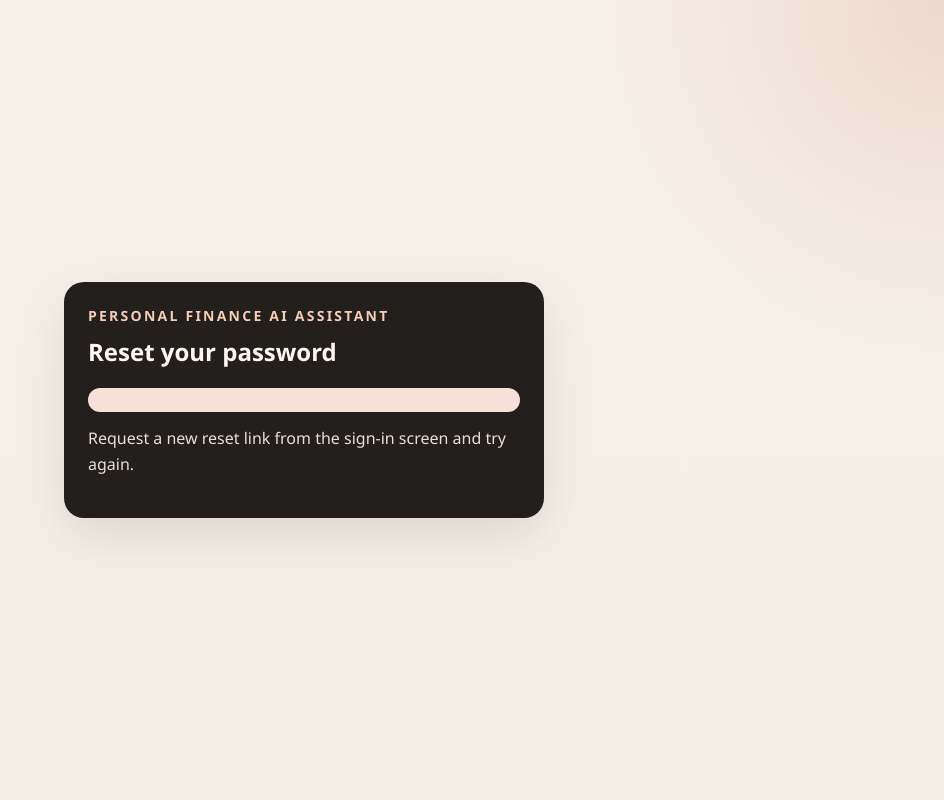
After one commit to mren08/Personal-Finance-Assistant, a Flask app: template templates/reset_password.html in a window 1280 px wide. The commit adds this page. Shown: the whole page, without its empty margins (336-1280 px from the left). Run offline with Flask 3, Linux system fonts and the light colour scheme; the template is opened without the code that fills it, so the values that code supplies are empty.

Commit message:
feat: add email-based password reset flow

```diff
--- a/app.py
+++ b/app.py
@@ -16,6 +16,7 @@ from agent_service import AgentService, FALLBACK_REPLY, build_openai_llm_client
 from coach import OverspendingCoach
 from csv_parser import CategorizedTransaction, StatementCsvParser
 from financial_state import build_monthly_summary
+from mailer import build_password_reset_mailer
 from recurrence import RecurringExpenseAnalyzer
 from recommender import BudgetRecommender
 from storage import Storage
@@ -888,6 +889,7 @@ def create_app() -> Flask:
     app.secret_key = os.getenv("SECRET_KEY", "dev-secret")
     app.config["storage"] = Storage(os.getenv("APP_DB_PATH", "budget_app.db"))
     app.config["coach"] = OverspendingCoach()
+    app.config["password_reset_mailer"] = build_password_reset_mailer(app)
 
     def get_storage() -> Storage:
         return current_app.config["storage"]
@@ -1130,10 +1132,7 @@ def create_app() -> Flask:
     @app.route("/forgot-password", methods=["POST"])
     def forgot_password():
         email = request.form.get("email", "").strip()
-        new_password = request.form.get("new_password", "")
-        try:
-            get_storage().update_password(email, new_password)
-        except ValueError as exc:
+        if not email:
             return (
                 render_template(
                     "index.html",
@@ -1142,11 +1141,63 @@ def create_app() -> Flask:
                     user=None,
                     profile=None,
                     auth_notice=None,
-                    auth_error=str(exc),
-                    auth_mode="login",
+                    auth_error="Email is required.",
+                    auth_mode="forgot_password",
                 ),
                 400,
             )
+        payload = get_storage().create_password_reset_token(email)
+        if payload:
+            reset_url = url_for("reset_password", token=payload["token"], _external=False)
+            current_app.config["password_reset_mailer"].send_password_reset_email(payload["email"], reset_url)
+        session["auth_notice"] = "If that account exists, a reset link has been sent."
+        return redirect(url_for("index"))
+
+    @app.route("/reset-password/<token>", methods=["GET", "POST"])
+    def reset_password(token: str):
+        token_record = get_storage().get_password_reset_token(token)
+        if not token_record:
+            return (
+                render_template(
+                    "reset_password.html",
+                    token_valid=False,
+                    token=token,
+                    error="Reset link is invalid or expired.",
+                ),
+                400,
+            )
+
+        if request.method == "GET":
+            return render_template(
+                "reset_password.html",
+                token_valid=True,
+                token=token,
+            )
+
+        new_password = request.form.get("new_password", "")
+        confirm_password = request.form.get("confirm_password", "")
+        if not new_password:
+            return (
+                render_template(
+                    "reset_password.html",
+                    token_valid=True,
+                    token=token,
+                    error="New password is required.",
+                ),
+                400,
+            )
+        if new_password != confirm_password:
+            return (
+                render_template(
+                    "reset_password.html",
+                    token_valid=True,
+                    token=token,
+                    error="Passwords do not match.",
+                ),
+                400,
+            )
+
+        get_storage().reset_password_with_token(token, new_password)
         session["auth_notice"] = "Password updated. Sign in with your new password."
         return redirect(url_for("index"))
 
--- /dev/null
+++ b/templates/reset_password.html
@@ -0,0 +1,122 @@
+<!doctype html>
+<html lang="en">
+<head>
+  <meta charset="UTF-8">
+  <meta name="viewport" content="width=device-width, initial-scale=1.0">
+  <title>Reset Password</title>
+  <style>
+    :root {
+      --ink: #1f2937;
+      --muted: #5b6472;
+      --bg: #f3efe6;
+      --card: #fffdf8;
+      --line: #ddd2bf;
+      --accent: #ab3b2f;
+      --shadow: 0 18px 50px rgba(54, 43, 31, 0.12);
+      --radius: 22px;
+    }
+    * { box-sizing: border-box; }
+    body {
+      margin: 0;
+      min-height: 100vh;
+      display: grid;
+      place-items: center;
+      padding: 24px;
+      font-family: "Avenir Next", "Segoe UI", sans-serif;
+      color: var(--ink);
+      background:
+        radial-gradient(circle at top right, rgba(171, 59, 47, 0.13), transparent 24%),
+        linear-gradient(180deg, #f7f1e7 0%, var(--bg) 100%);
+    }
+    .auth-card {
+      width: min(100%, 480px);
+      background: #221f1c;
+      color: #fff7f0;
+      border-radius: 20px;
+      padding: 24px;
+      box-shadow: var(--shadow);
+    }
+    .eyebrow {
+      text-transform: uppercase;
+      font-size: 14px;
+      letter-spacing: 0.16em;
+      color: #f6cdb5;
+      font-weight: 800;
+      margin-bottom: 10px;
+    }
+    h1, p { margin-top: 0; }
+    p { color: #eadfd5; line-height: 1.6; }
+    label {
+      display: block;
+      font-size: 0.88rem;
+      margin-bottom: 5px;
+      color: #f2dbcb;
+    }
+    .form-stack {
+      display: grid;
+      gap: 10px;
+    }
+    input {
+      width: 100%;
+      font: inherit;
+      border-radius: 14px;
+      padding: 12px 14px;
+    }
+    input {
+      border: 1px solid var(--line);
+      background: #fff;
+    }
+    button {
+      width: 100%;
+      font: inherit;
+      border-radius: 14px;
+      padding: 12px 14px;
+      border: 0;
+      cursor: pointer;
+      background: var(--accent);
+      color: white;
+      font-weight: 700;
+    }
+    .auth-feedback {
+      border-radius: 14px;
+      padding: 12px 14px;
+      margin-bottom: 14px;
+      font-size: 0.92rem;
+      background: #f7dfda;
+      color: #7d281f;
+    }
+    .token-hint {
+      font-size: 0.82rem;
+      color: #cbb7a8;
+      word-break: break-all;
+    }
+  </style>
+</head>
+<body>
+  <section class="auth-card">
+    <div class="eyebrow">Personal Finance AI Assistant</div>
+    <h1>Reset your password</h1>
+    {% if token_valid %}
+      {% if error %}
+        <div class="auth-feedback">{{ error }}</div>
+      {% endif %}
+      <p>Choose a new password for your account and confirm it below.</p>
+      <form class="form-stack" method="post" action="/reset-password/{{ token }}">
+        <div>
+          <label for="new-password">New password</label>
+          <input id="new-password" name="new_password" type="password" required>
+        </div>
+        <div>
+          <label for="confirm-password">Confirm password</label>
+          <input id="confirm-password" name="confirm_password" type="password" required>
+        </div>
+        <button type="submit">Update password</button>
+      </form>
+      <p class="token-hint">{{ token }}</p>
+    {% else %}
+      <div class="auth-feedback">{{ error }}</div>
+      <p>Request a new reset link from the sign-in screen and try again.</p>
+    {% endif %}
+  </section>
+</body>
+</html>
```
Also changed, not shown: mailer.py (added, +21 -0 lines), templates/index.html (+21 -6 lines), tests/test_app_routes.py (+103 -5 lines), README.md.
